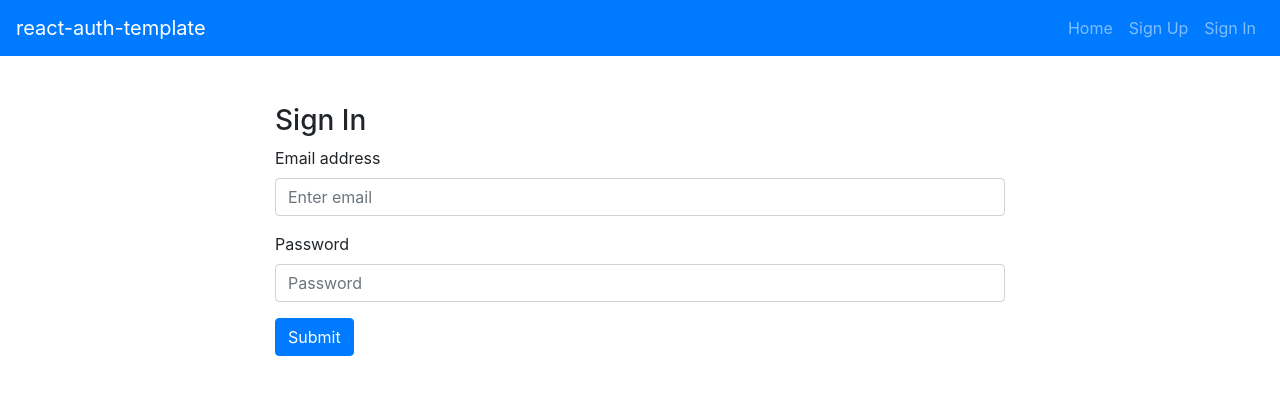
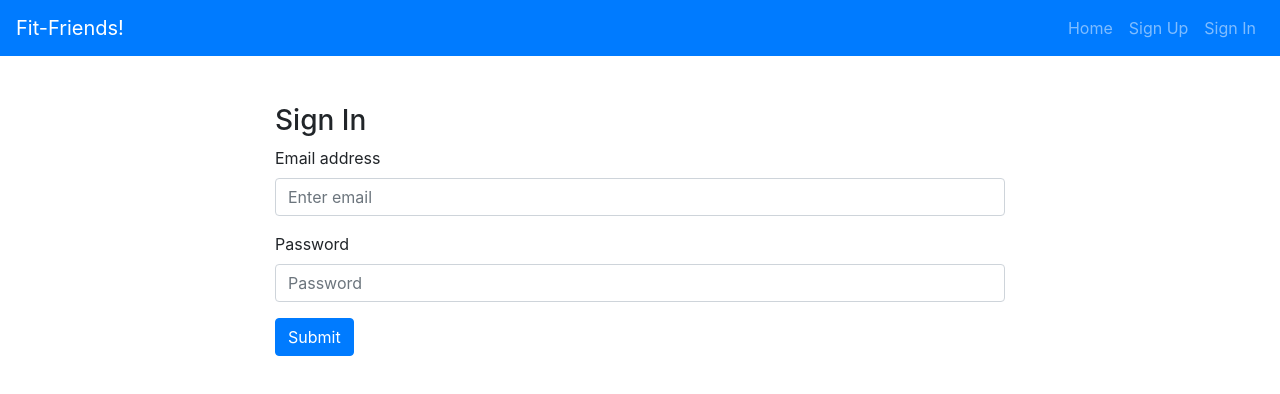
Before and after one commit to MGubernick/Fit-Friends-front-end, a React app: page /#/sign-in in a window 1280 px wide. Shown: the top 394 px of the page. Built offline with nearby package versions, Linux system fonts and the light colour scheme.

Commit message:
Commit Before Pairing with Django

```diff
--- a/public/index.html
+++ b/public/index.html
@@ -11,7 +11,7 @@ unless you know exactly what you're doing! -->
     <link rel="manifest" href="%PUBLIC_URL%/manifest.json">
     <link rel="shortcut icon" href="%PUBLIC_URL%/favicon.ico">
 
-    <title>React App</title>
+    <title>Fit-Friends</title>
   </head>
   <body>
     <noscript>
--- a/src/apiConfig.js
+++ b/src/apiConfig.js
@@ -1,7 +1,7 @@
 let apiUrl
 const apiUrls = {
   production: 'https://aqueous-atoll-85096.herokuapp.com',
-  development: 'http://localhost:4741'
+  development: 'http://localhost:8000'
 }
 
 if (window.location.hostname === 'localhost') {
--- a/src/components/Header/Header.js
+++ b/src/components/Header/Header.js
@@ -25,7 +25,7 @@ const alwaysOptions = (
 const Header = ({ user }) => (
   <Navbar bg="primary" variant="dark" expand="md">
     <Navbar.Brand href="#">
-      react-auth-template
+      Fit-Friends!
     </Navbar.Brand>
     <Navbar.Toggle aria-controls="basic-navbar-nav" />
     <Navbar.Collapse id="basic-navbar-nav">
```
